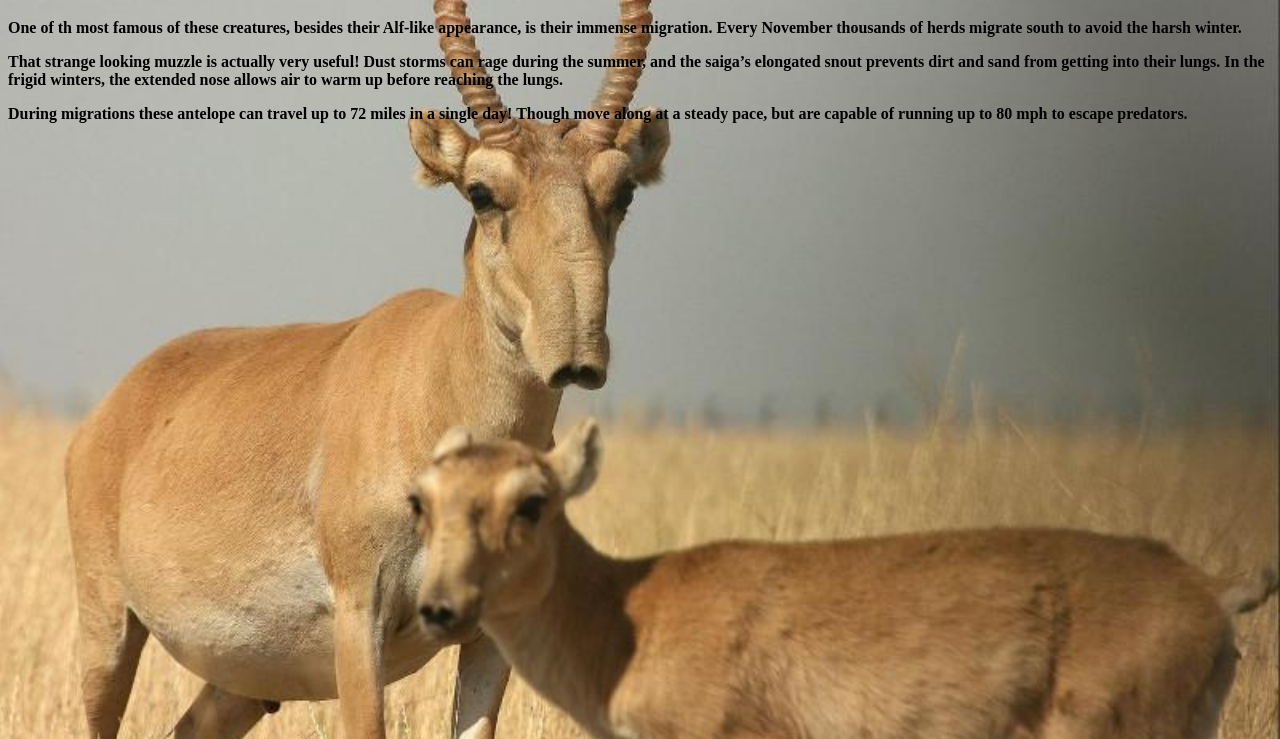
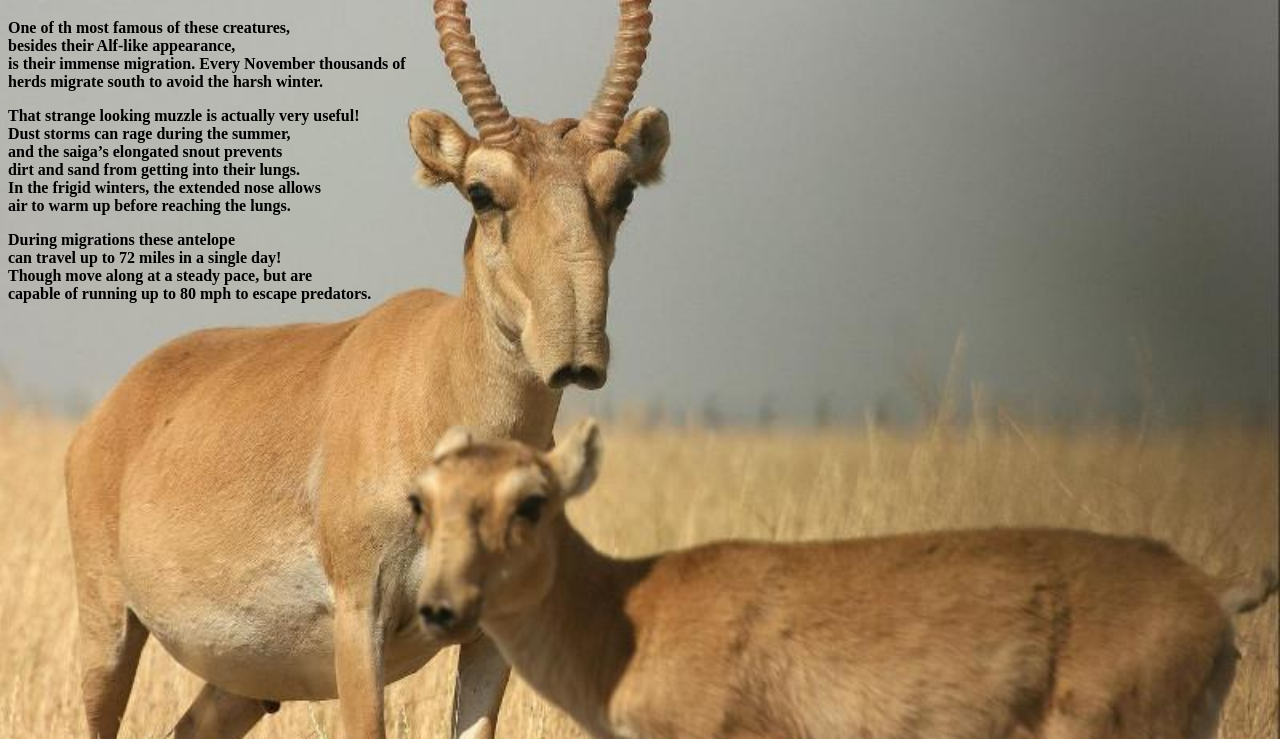
Before and after one commit to AliyaAbash/Aliya-, a plain HTML site: page index.html in a window 1280 px wide. Shown: the part 61-800 px from the top of the page. Drawn offline with Linux system fonts and the light colour scheme.

Commit message:
Add files via upload

```diff
--- a/index.html
+++ b/index.html
@@ -7,18 +7,19 @@
  </head>
  <body background="123.jpg" style="background-repeat:no-repeat;background-size:cover">
          <h1 align="center">Saiga antelope</h1>
-         <p><strong>One of th most famous of these creatures, besides their Alf-like appearance,
-            is their immense migration. Every November thousands of
+         <p><strong>One of th most famous of these creatures,<br>
+            besides their Alf-like appearance,<br>
+            is their immense migration. Every November thousands of<br>
             herds migrate south to avoid the harsh winter.</strong></p>
-         <p><strong>That strange looking muzzle is actually very useful!
-            Dust storms can rage during the summer,
-            and the saiga’s elongated snout prevents
-            dirt and sand from getting into their lungs.
-            In the frigid winters, the extended nose allows
+         <p><strong>That strange looking muzzle is actually very useful!<br>
+            Dust storms can rage during the summer,<br>
+            and the saiga’s elongated snout prevents<br>
+            dirt and sand from getting into their lungs.<br>
+            In the frigid winters, the extended nose allows<br>
             air to warm up before reaching the lungs.</strong></p>
-         <p><strong>During migrations these antelope
-            can travel up to 72 miles in a single day!
-            Though move along at a steady pace, but are
+         <p><strong>During migrations these antelope<br>
+            can travel up to 72 miles in a single day!<br>
+            Though move along at a steady pace, but are<br>
             capable of running up to 80 mph to escape predators.</strong></p>
 
 
```
